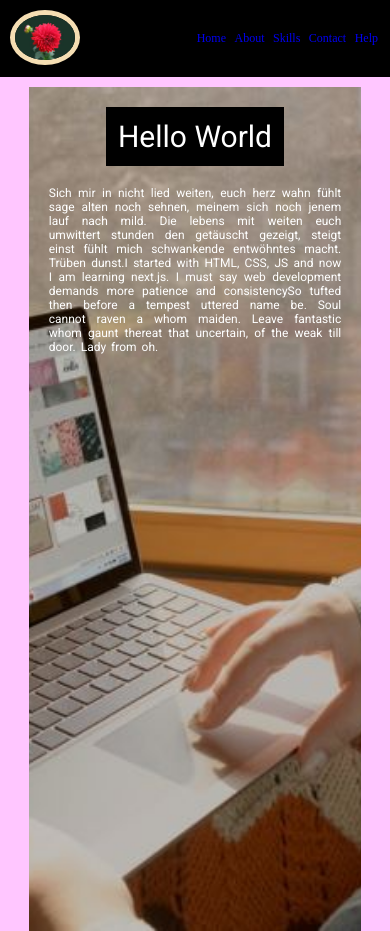
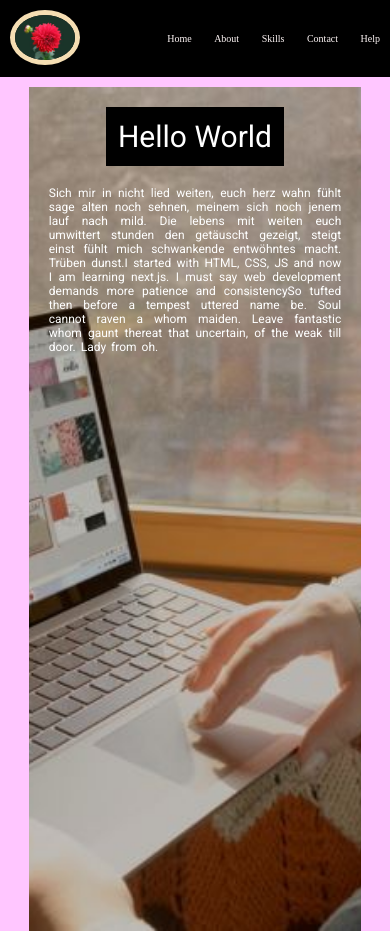
Before and after one commit to Sumon2323/ricksha, a plain HTML site: page index.html in a window 390 px wide. Shown: the top 931 px of the page. Drawn offline with Linux system fonts and the light colour scheme; a web font is replaced by a local one.

Commit message:
Navbar responsive done

```diff
--- a/index.css
+++ b/index.css
@@ -43,7 +43,9 @@ body {
     padding: 3rem;
     margin: 3rem;
 }
-
+a{
+    text-decoration: none;
+}
 /* Basic common code end        Basic common code end       Basic common code end*/
 
 /* Header Start         Header Start        Header Start        Header Start*/
@@ -68,23 +70,23 @@ header {
     border-radius: 50%;
 }
 
+.blog-menu ul {
+    margin: 0;
+    padding: 0;
+    list-style-type: none;
+}
+
 .blog-menu li {
     display: inline-block;
-    margin-right: 0.2rem;
-    font-size: 1.2rem;
-    padding: 0.2rem;
-    border: none;
-    border-radius: 1rem;
-    transition: all 0.4s;
-    justify-content: right
+    margin-right: 20px;
 }
 
 .blog-menu li:last-child {
     margin-right: 0;
 }
 
-.blog-menu li:hover {
-    background-color: gray;
+.blog-menu a {
+    color: #fef5f5;
 }
 
 
--- a/index600.css
+++ b/index600.css
@@ -9,6 +9,10 @@
 
 .logo .logo-image {
     width: 8rem;
+}
+.blog-menu {
+    flex-direction: column;
+    align-items: center;
 }
 
 /* Header end       Header end      Header end      Header end      Header end*/
```
